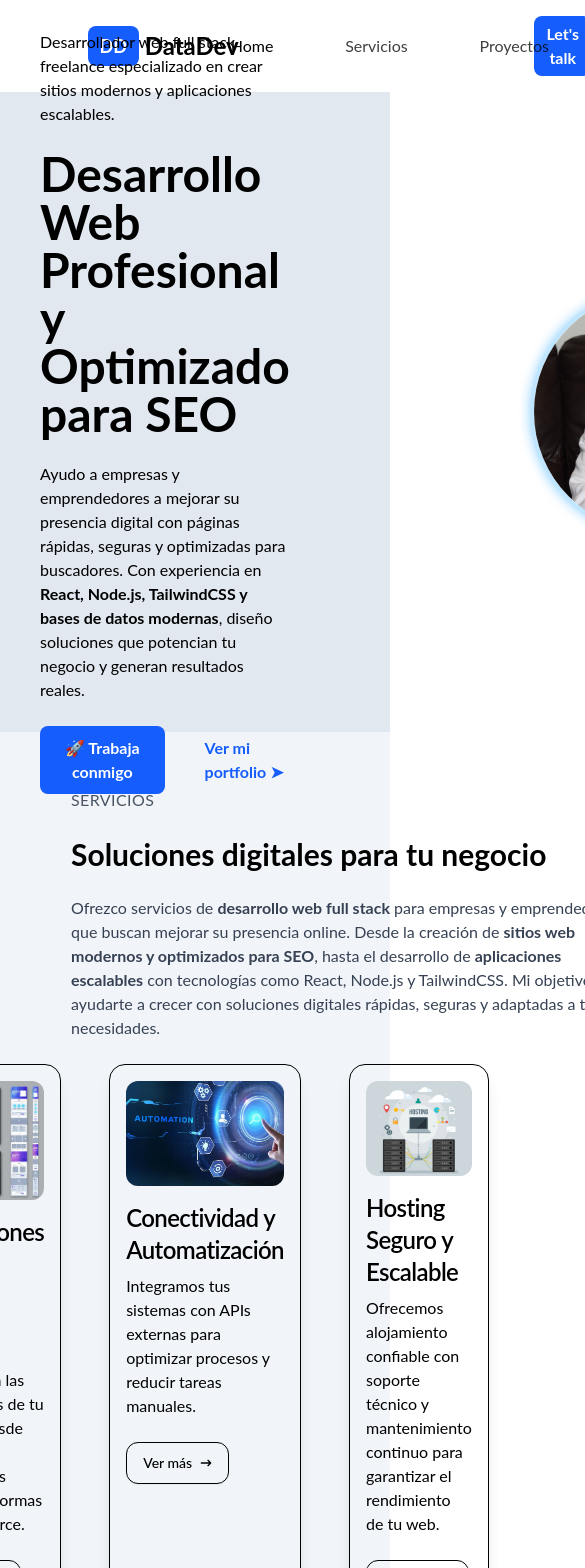
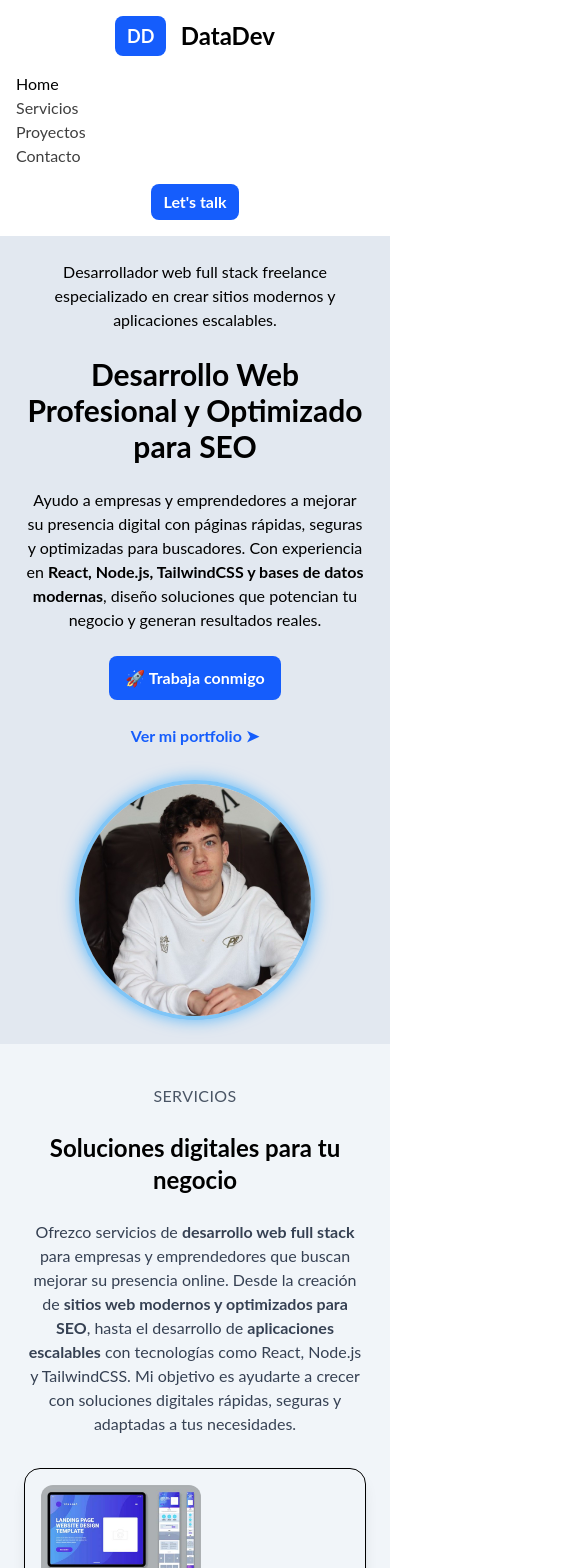
Before and after one commit to YedraN/datadev, a React (Vite) app in the folder frontend/: page / in a window 390 px wide. Shown: the top 1568 px of the page, 585 px wide, since content can reach past the window. Built offline with nearby package versions, Linux system fonts and the light colour scheme; the HTML template or start-up script is replaced by a standard one.

Commit message:
responsive

```diff
--- a/frontend/src/components/sections/Header.tsx
+++ b/frontend/src/components/sections/Header.tsx
@@ -1,22 +1,35 @@
 function Header() {
     return (
         <>
-            <div className="flex p-4 items-center shadow-4xl">
-                <div className="flex w-[40%] ml-[20%] gap-[4%] items-center">
+            <div className="flex p-4 items-center shadow-4xl flex-col md:flex-row md:justify-between">
+                {/* Logo + título */}
+                <div className="flex items-center gap-[4%] w-full md:w-[40%] md:ml-[20%] justify-center md:justify-start mb-4 md:mb-0">
                     <h2 className="bg-blue-600 px-3 py-1.5 rounded-lg font-bold text-white text-lg">DD</h2>
                     <h2 className="text-2xl font-bold">DataDev</h2>
                 </div>
-                <div className="flex w-[60%] items-center">
-                    <nav>
-                        <ul className="flex gap-[30%]">
-                            <li className="transition duration-300 hover:cursor-pointer hover:-translate-y-2"><a href="/">Home</a></li>
-                            <li className="opacity-75 transition duration-300 hover:cursor-pointer hover:-translate-y-2"><a href="#services">Servicios</a></li>
-                            <li className="opacity-75 transition duration-300 hover:cursor-pointer hover:-translate-y-2"><a href="#projects">Proyectos</a></li>
-                            <li className="opacity-75 transition duration-300 hover:cursor-pointer hover:-translate-y-2"><a href="#contact">Contacto</a></li>
+
+                {/* Navegación + botón */}
+                <div className="flex items-center w-full md:w-[60%] flex-col md:flex-row">
+                    <nav className="w-full md:w-auto">
+                        <ul className="flex gap-[30%] justify-center md:justify-start flex-col md:flex-row">
+                            <li className="transition duration-300 hover:cursor-pointer hover:-translate-y-2">
+                                <a href="/">Home</a>
+                            </li>
+                            <li className="opacity-75 transition duration-300 hover:cursor-pointer hover:-translate-y-2">
+                                <a href="#services">Servicios</a>
+                            </li>
+                            <li className="opacity-75 transition duration-300 hover:cursor-pointer hover:-translate-y-2">
+                                <a href="#projects">Proyectos</a>
+                            </li>
+                            <li className="opacity-75 transition duration-300 hover:cursor-pointer hover:-translate-y-2">
+                                <a href="#contact">Contacto</a>
+                            </li>
                         </ul>
                     </nav>
-                    <div className="ml-[30%]">
-                        <button className="bg-blue-600 px-3 py-1.5 rounded-lg font-bold text-white transition duration-300 hover:-translate-2 hover:cursor-pointer">Let's talk</button>
+                    <div className="ml-0 md:ml-[30%] mt-4 md:mt-0">
+                        <button className="bg-blue-600 px-3 py-1.5 rounded-lg font-bold text-white transition duration-300 hover:-translate-y-2 hover:cursor-pointer">
+                            Let's talk
+                        </button>
                     </div>
                 </div>
             </div>
--- a/frontend/src/components/sections/RecentWork.tsx
+++ b/frontend/src/components/sections/RecentWork.tsx
@@ -19,17 +19,19 @@ const projects: Project[] = [
   },
   {
     title: "Clon de Twitter",
-    description: "Clon real y funcional de Twitter (X) hecho con React Native y un backend en Python + PostgreSQL.",
+    description:
+      "Clon real y funcional de Twitter (X) hecho con React Native y un backend en Python + PostgreSQL.",
     technologies: ["Python", "React Native", "PostgreSQL"],
   },
 ];
 
 export default function RecentWork() {
   return (
-    <section className="flex flex-col items-centerbg-slate-200 p-10" id="projects">
-      <div className="flex flex-col gap-6 w-140 ml-42 mb-10">
-        <p>Proyectos</p>
-        <h2 className="text-3xl font-bold">Proyectos Destacados</h2>
+    <section className="flex flex-col items-center bg-slate-200 p-6 md:p-10" id="projects">
+      {/* Texto introductorio */}
+      <div className="flex flex-col gap-6 w-full md:w-140 md:ml-42 mb-10 text-center md:text-left">
+        <p className="uppercase tracking-wide text-gray-600">Proyectos</p>
+        <h2 className="text-2xl md:text-3xl font-bold">Proyectos Destacados</h2>
         <p className="text-gray-700">
           Descubre algunos de los proyectos más destacados que he desarrollado
           como freelance full stack developer. Cada uno está diseñado para
@@ -39,7 +41,8 @@ export default function RecentWork() {
         </p>
       </div>
 
-      <div className="relative border-l-4 border-indigo-500 pl-6 space-y-12">
+      {/* Timeline */}
+      <div className="relative border-l-4 border-indigo-500 pl-6 space-y-12 w-full md:w-auto">
         {projects.map((project) => (
           <div key={project.title} className="relative">
             {/* Punto del timeline */}
@@ -47,7 +50,7 @@ export default function RecentWork() {
 
             {/* Contenido */}
             <div className="bg-white rounded-xl shadow-lg p-6 hover:shadow-xl transition">
-              <h3 className="text-xl font-semibold text-indigo-600 mb-2">
+              <h3 className="text-lg md:text-xl font-semibold text-indigo-600 mb-2">
                 {project.title}
               </h3>
               <p className="text-gray-700 mb-4">{project.description}</p>
--- a/frontend/src/components/sections/Services.tsx
+++ b/frontend/src/components/sections/Services.tsx
@@ -6,11 +6,12 @@ import automatizacion from '../../assets/automatizacion.avif'
 function Services () {
     return (
         <>
-            <div className="flex justify-center min-h-screen bg-slate-100 p-10 pb-20" id="services">
-                <div className="w-[80%] mt-4">
-                    <div id="text" className="flex flex-col gap-6 w-140 mb-4">
+            <div className="flex justify-center min-h-screen bg-slate-100 p-6 md:p-10 pb-20" id="services">
+                <div className="w-full md:w-[80%] mt-4">
+                    {/* Texto */}
+                    <div id="text" className="flex flex-col gap-6 w-full md:w-140 mb-6 text-center md:text-left">
                         <p className="uppercase tracking-wide text-gray-600">Servicios</p>
-                        <h2 className="text-3xl font-bold">
+                        <h2 className="text-2xl md:text-3xl font-bold">
                             Soluciones digitales para tu negocio
                         </h2>
                         <p className="text-gray-700">
@@ -20,11 +21,25 @@ function Services () {
                             Mi objetivo es ayudarte a crecer con soluciones digitales rápidas, seguras y adaptadas a tus necesidades.
                         </p>
                     </div>
+
+                    {/* Cards */}
                     <div className="flex justify-center w-full">
-                        <div id="cards" className="flex gap-12">
-                            <Card title="Aplicaciones web a medida" description="Creamos soluciones adaptadas a las necesidades de tu negocio, desde portales corporativos hasta plataformas de ecommerce." image={landing}/>
-                            <Card title="Conectividad y Automatización" description="Integramos tus sistemas con APIs externas para optimizar procesos y reducir tareas manuales." image={automatizacion}/>
-                            <Card title="Hosting Seguro y Escalable" description="Ofrecemos alojamiento confiable con soporte técnico y mantenimiento continuo para garantizar el rendimiento de tu web." image={hosting}/>
+                        <div id="cards" className="flex flex-col md:flex-row gap-8 md:gap-12 items-center md:items-stretch">
+                            <Card
+                                title="Aplicaciones web a medida"
+                                description="Creamos soluciones adaptadas a las necesidades de tu negocio, desde portales corporativos hasta plataformas de ecommerce."
+                                image={landing}
+                            />
+                            <Card
+                                title="Conectividad y Automatización"
+                                description="Integramos tus sistemas con APIs externas para optimizar procesos y reducir tareas manuales."
+                                image={automatizacion}
+                            />
+                            <Card
+                                title="Hosting Seguro y Escalable"
+                                description="Ofrecemos alojamiento confiable con soporte técnico y mantenimiento continuo para garantizar el rendimiento de tu web."
+                                image={hosting}
+                            />
                         </div>
                     </div>
                 </div>
--- a/frontend/src/components/sections/Welcome.tsx
+++ b/frontend/src/components/sections/Welcome.tsx
@@ -4,12 +4,13 @@ import './../../App.css'
 function Welcome() {
     return (
         <>
-            <div className="flex h-160 bg-slate-200 p-10 items-center">
-                <div id="text" className="flex flex-col gap-6 w-140">
-                    <p className="">
+            <div className="flex flex-col md:flex-row h-auto md:h-160 bg-slate-200 p-6 md:p-10 items-center">
+                {/* Texto */}
+                <div id="text" className="flex flex-col gap-6 w-full md:w-140 text-center md:text-left">
+                    <p>
                         Desarrollador web full stack freelance especializado en crear sitios modernos y aplicaciones escalables.
                     </p>
-                    <h1 className="text-5xl font-bold">
+                    <h1 className="text-3xl md:text-5xl font-bold">
                         Desarrollo Web Profesional y Optimizado para SEO
                     </h1>
                     <p>
@@ -17,8 +18,8 @@ function Welcome() {
                         Con experiencia en <strong>React, Node.js, TailwindCSS y bases de datos modernas</strong>,
                         diseño soluciones que potencian tu negocio y generan resultados reales.
                     </p>
-                    <div className="flex items-center gap-10">
-                        <button className="bg-blue-600 px-4 py-2.5 rounded-lg font-bold text-white transition duration-300 hover:-translate-2 hover:cursor-pointer">
+                    <div className="flex flex-col md:flex-row items-center gap-6 md:gap-10">
+                        <button className="bg-blue-600 px-4 py-2.5 rounded-lg font-bold text-white transition duration-300 hover:-translate-y-2 hover:cursor-pointer">
                             🚀 Trabaja conmigo
                         </button>
                         <a href="https://juanjo-yedra.netlify.app/" className="text-blue-600 font-bold">
@@ -26,12 +27,14 @@ function Welcome() {
                         </a>
                     </div>
                 </div>
-                <div id="image">
+
+                {/* Imagen */}
+                <div id="image" className="mt-8 md:mt-0 flex justify-center md:block">
                     <img
                         src={JJ}
                         alt="Juanjo, desarrollador web full stack freelance"
                         draggable="false"
-                        className="rounded-full w-100 ml-60 border-4 border-blue-400 wave"
+                        className="rounded-full w-60 md:w-100 md:ml-60 border-4 border-blue-400 wave"
                     />
                 </div>
             </div>
```
